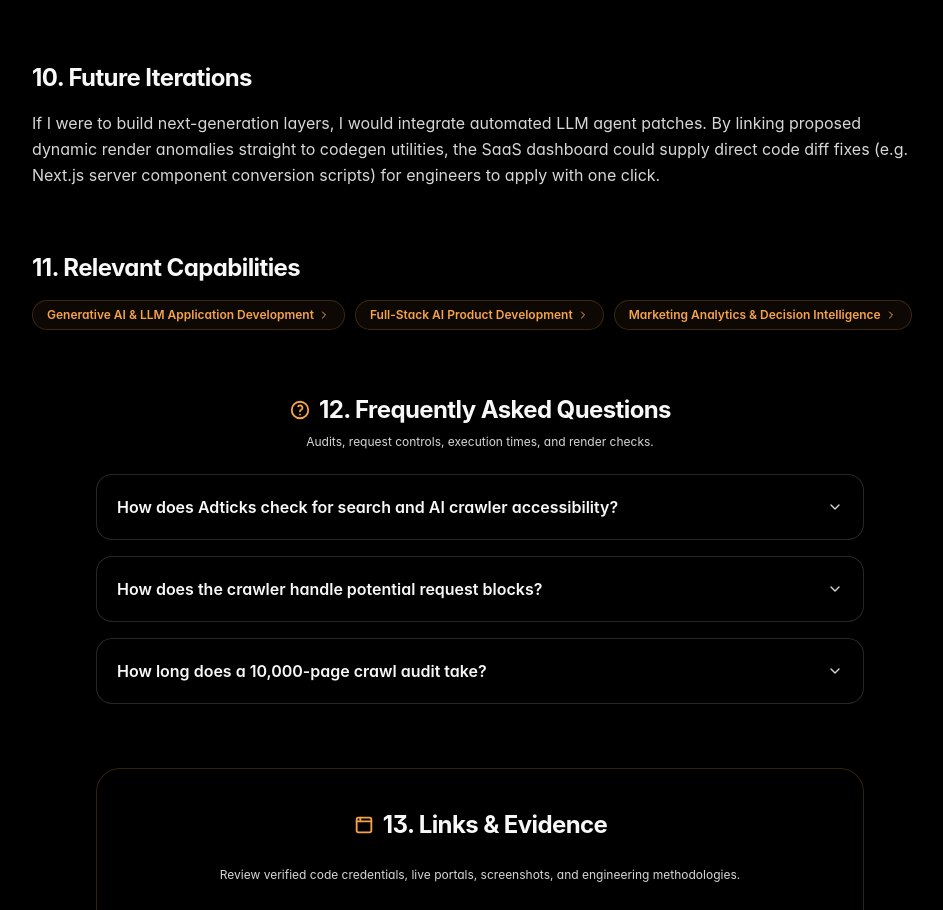
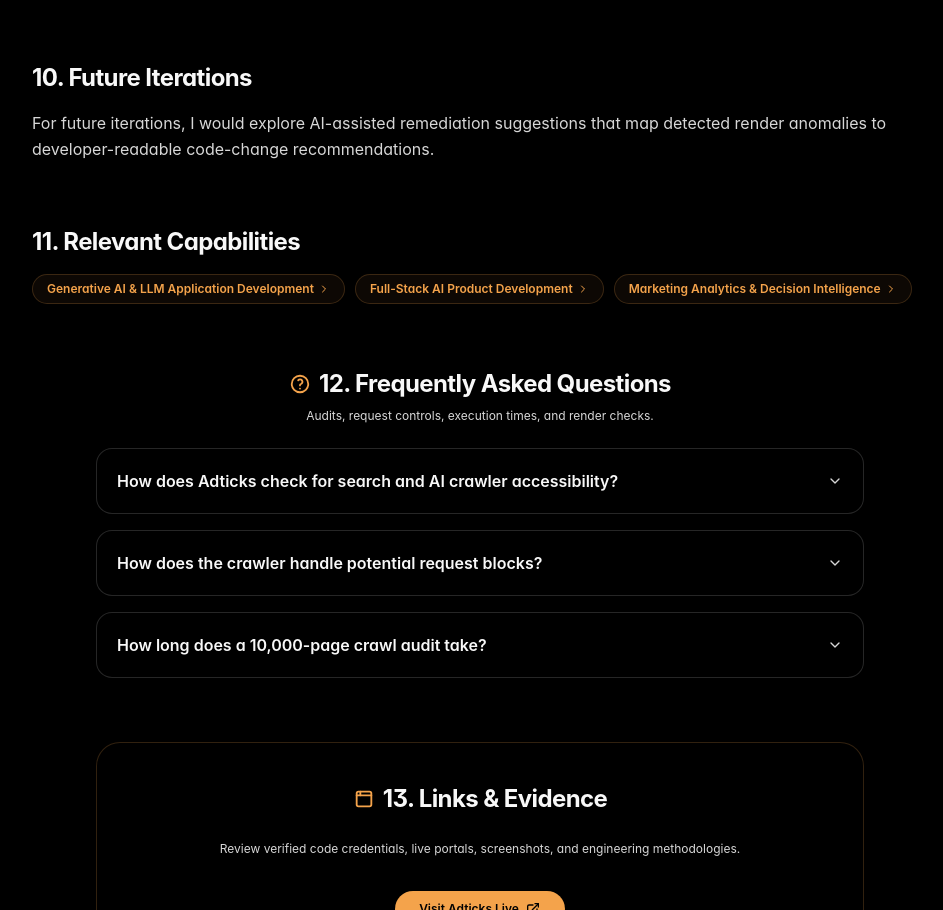
Before and after one commit to madhu2456/madhu2456-madhu_website, a Next.js app: page /case-studies/adticks in a window 1280 px wide. Shown: the part 4045-4955 px from the top of the page, without its empty margins (160-1103 px from the left). Built offline with nearby package versions, Linux system fonts and the light colour scheme; no server answers.

Commit message:
fix: reword Adticks future iterations copy to use AI-assisted remediation phrasing

```diff
--- a/src/app/(portfolio)/case-studies/adticks/page.tsx
+++ b/src/app/(portfolio)/case-studies/adticks/page.tsx
@@ -527,11 +527,9 @@ export default async function AdticksCaseStudyPage() {
               10. Future Iterations
             </h2>
             <p className="text-sm md:text-base text-muted-foreground leading-relaxed">
-              If I were to build next-generation layers, I would integrate
-              automated LLM agent patches. By linking proposed dynamic render
-              anomalies straight to codegen utilities, the SaaS dashboard could
-              supply direct code diff fixes (e.g. Next.js server component
-              conversion scripts) for engineers to apply with one click.
+              For future iterations, I would explore AI-assisted remediation
+              suggestions that map detected render anomalies to
+              developer-readable code-change recommendations.
             </p>
           </section>
 
```
